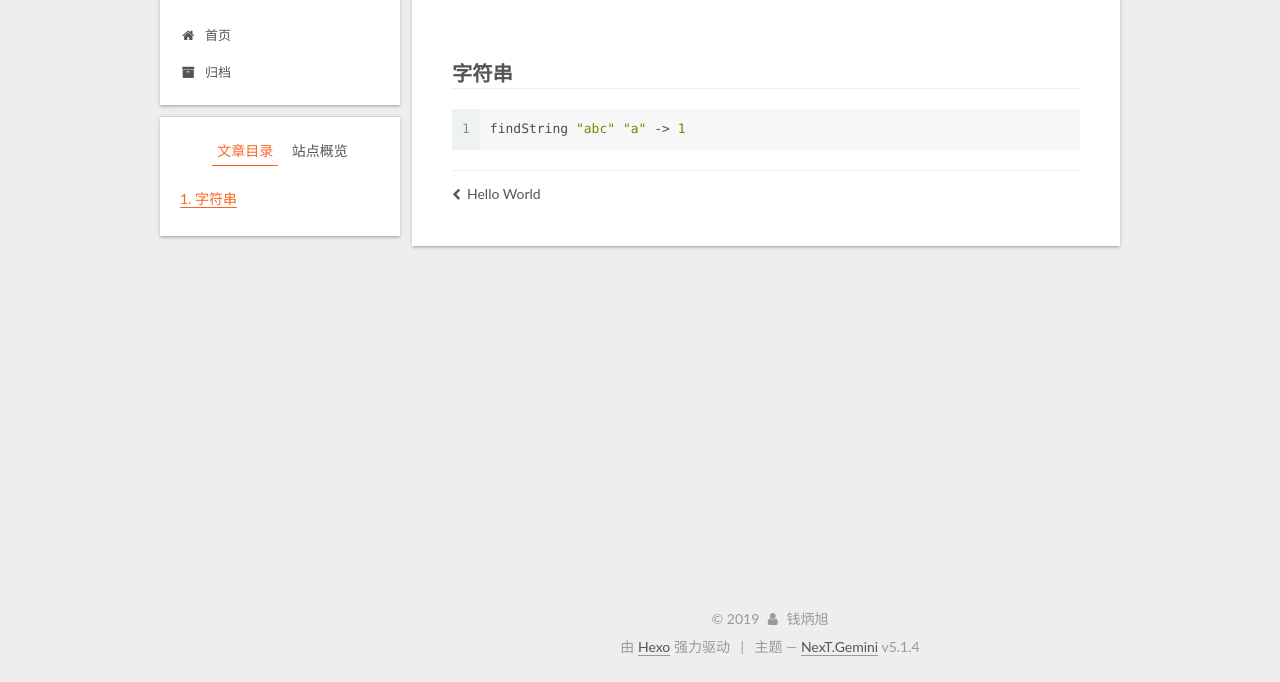
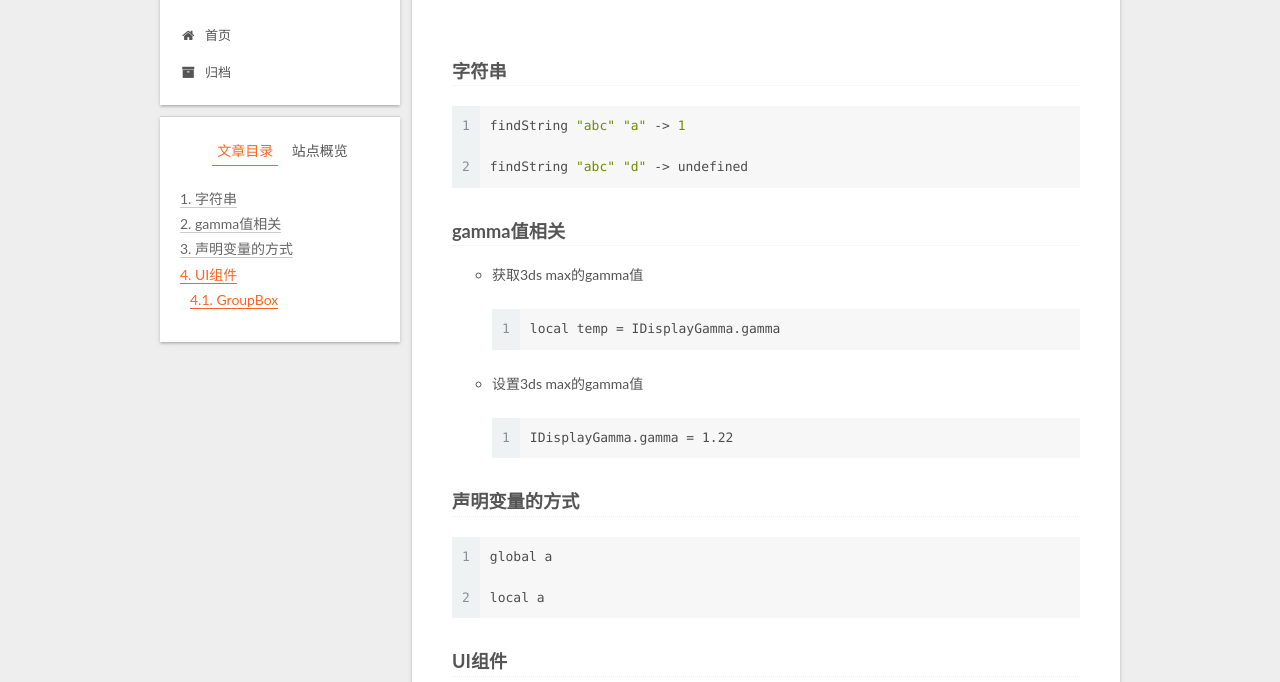
Before and after one commit to cn-wuanjun/qianbingxu.github.io, a plain HTML site: page 2019/12/10/MAXScript语法及命令/index.html in a window 1280 px wide. Shown: the part 118-800 px from the top of the page. Drawn offline with Linux system fonts and the light colour scheme.

Commit message:
Site updated: 2019-12-10 16:36:14

```diff
--- a/2019/12/10/MAXScript语法及命令/index.html
+++ b/2019/12/10/MAXScript语法及命令/index.html
@@ -79,14 +79,14 @@
 
 
 
-<meta name="description" content="字符串1findString &quot;abc&quot; &quot;a&quot; -&gt; 1">
+<meta name="description" content="字符串1findString &quot;abc&quot; &quot;a&quot; -&gt; 12findString &quot;abc&quot; &quot;d&quot; -&gt; undefined  gamma值相关 获取3ds max的gamma值 1local temp &#x3D; IDisplayGamma.gamma 设置3ds max的gamma值1IDisplayGamma.gamma &#x3D; 1.22    声明变量的方式1glob">
 <meta property="og:type" content="article">
 <meta property="og:title" content="maxScript语法及命令">
 <meta property="og:url" content="https:&#x2F;&#x2F;qianbingxu.github.io&#x2F;2019&#x2F;12&#x2F;10&#x2F;MAXScript%E8%AF%AD%E6%B3%95%E5%8F%8A%E5%91%BD%E4%BB%A4&#x2F;index.html">
 <meta property="og:site_name" content="钱炳旭的个人博客">
-<meta property="og:description" content="字符串1findString &quot;abc&quot; &quot;a&quot; -&gt; 1">
+<meta property="og:description" content="字符串1findString &quot;abc&quot; &quot;a&quot; -&gt; 12findString &quot;abc&quot; &quot;d&quot; -&gt; undefined  gamma值相关 获取3ds max的gamma值 1local temp &#x3D; IDisplayGamma.gamma 设置3ds max的gamma值1IDisplayGamma.gamma &#x3D; 1.22    声明变量的方式1glob">
 <meta property="article:published_time" content="2019-12-10T07:26:23.000Z">
-<meta property="article:modified_time" content="2019-12-10T07:37:00.155Z">
+<meta property="article:modified_time" content="2019-12-10T08:35:57.490Z">
 <meta property="article:author" content="钱炳旭">
 <meta property="article:tag" content="钱炳旭的个人博客">
 <meta name="twitter:card" content="summary">
@@ -299,7 +299,20 @@
 
 
 
-        <h2 id="字符串"><a href="#字符串" class="headerlink" title="字符串"></a>字符串</h2><figure class="highlight vbscript"><table><tr><td class="gutter"><pre><span class="line">1</span></pre></td><td class="code"><pre><span class="line">findString <span class="string">"abc"</span> <span class="string">"a"</span> -&gt; <span class="number">1</span></span></pre></td></tr></table></figure>
+        <h3 id="字符串"><a href="#字符串" class="headerlink" title="字符串"></a>字符串</h3><figure class="highlight vbscript"><table><tr><td class="gutter"><pre><span class="line">1</span></pre></td><td class="code"><pre><span class="line">findString <span class="string">"abc"</span> <span class="string">"a"</span> -&gt; <span class="number">1</span></span></pre></td></tr><tr><td class="gutter"><pre><span class="line">2</span></pre></td><td class="code"><pre><span class="line">findString <span class="string">"abc"</span> <span class="string">"d"</span> -&gt; undefined</span></pre></td></tr></table></figure>
+
+<h3 id="gamma值相关"><a href="#gamma值相关" class="headerlink" title="gamma值相关"></a>gamma值相关</h3><ul>
+<li>获取3ds max的gamma值 <figure class="highlight plain"><table><tr><td class="gutter"><pre><span class="line">1</span></pre></td><td class="code"><pre><span class="line">local temp &#x3D; IDisplayGamma.gamma</span></pre></td></tr></table></figure></li>
+<li>设置3ds max的gamma值<figure class="highlight plain"><table><tr><td class="gutter"><pre><span class="line">1</span></pre></td><td class="code"><pre><span class="line">IDisplayGamma.gamma &#x3D; 1.22</span></pre></td></tr></table></figure>
+
+</li>
+</ul>
+<h3 id="声明变量的方式"><a href="#声明变量的方式" class="headerlink" title="声明变量的方式"></a>声明变量的方式</h3><figure class="highlight vbscript"><table><tr><td class="gutter"><pre><span class="line">1</span></pre></td><td class="code"><pre><span class="line">global a</span></pre></td></tr><tr><td class="gutter"><pre><span class="line">2</span></pre></td><td class="code"><pre><span class="line">local a</span></pre></td></tr></table></figure>
+
+<h3 id="UI组件"><a href="#UI组件" class="headerlink" title="UI组件"></a>UI组件</h3><h4 id="GroupBox"><a href="#GroupBox" class="headerlink" title="GroupBox"></a>GroupBox</h4><p>示例:</p>
+<figure class="highlight vbscript"><table><tr><td class="gutter"><pre><span class="line">1</span></pre></td><td class="code"><pre><span class="line">GroupBox grp1 <span class="string">"相机"</span> pos:[<span class="number">10</span>,<span class="number">10</span>] width:<span class="number">300</span> height:<span class="number">150</span></span></pre></td></tr></table></figure>
+
+
 
 
 
@@ -447,7 +460,7 @@
 
 
 
-              <div class="post-toc-content"><ol class="nav"><li class="nav-item nav-level-2"><a class="nav-link" href="#字符串"><span class="nav-number">1.</span> <span class="nav-text">字符串</span></a></li></ol></div>
+              <div class="post-toc-content"><ol class="nav"><li class="nav-item nav-level-3"><a class="nav-link" href="#字符串"><span class="nav-number">1.</span> <span class="nav-text">字符串</span></a></li><li class="nav-item nav-level-3"><a class="nav-link" href="#gamma值相关"><span class="nav-number">2.</span> <span class="nav-text">gamma值相关</span></a></li><li class="nav-item nav-level-3"><a class="nav-link" href="#声明变量的方式"><span class="nav-number">3.</span> <span class="nav-text">声明变量的方式</span></a></li><li class="nav-item nav-level-3"><a class="nav-link" href="#UI组件"><span class="nav-number">4.</span> <span class="nav-text">UI组件</span></a><ol class="nav-child"><li class="nav-item nav-level-4"><a class="nav-link" href="#GroupBox"><span class="nav-number">4.1.</span> <span class="nav-text">GroupBox</span></a></li></ol></li></ol></div>
 
 
           </div>
--- a/css/main.css
+++ b/css/main.css
@@ -1823,7 +1823,7 @@ pre .javascript .function {
   width: 4px;
   height: 4px;
   border-radius: 50%;
-  background: #ffb1f4;
+  background: #53ffff;
 }
 .links-of-blogroll {
   font-size: 13px;
```
Also changed, not shown: index.html (+14 -1 lines).
